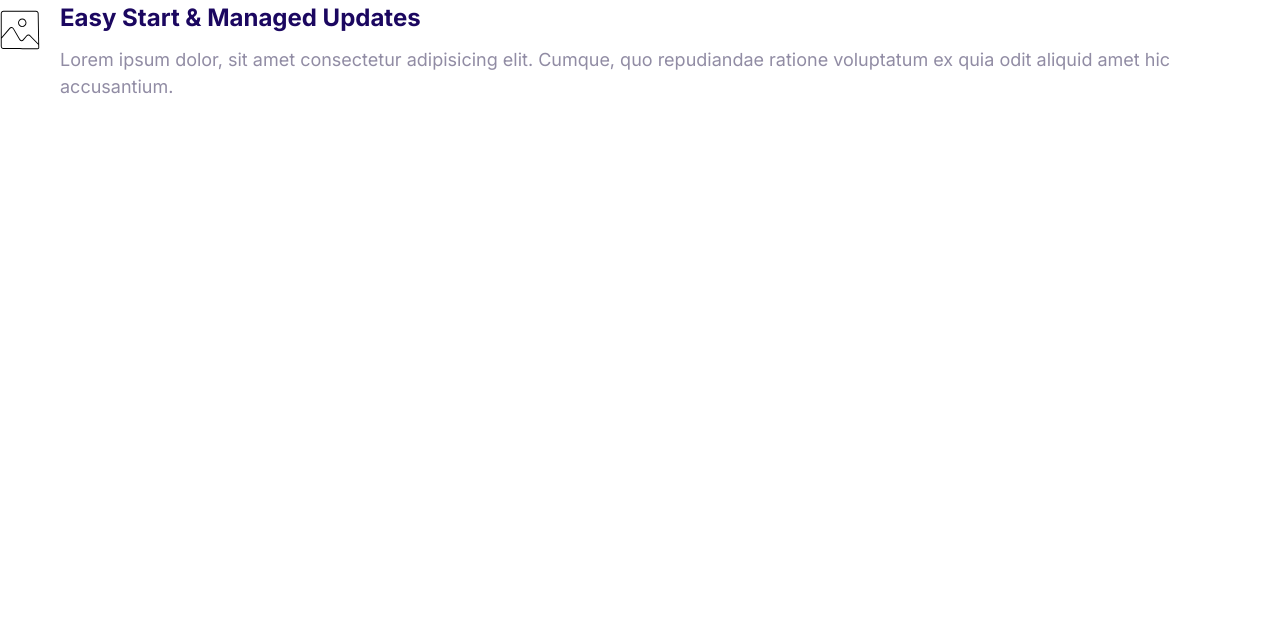
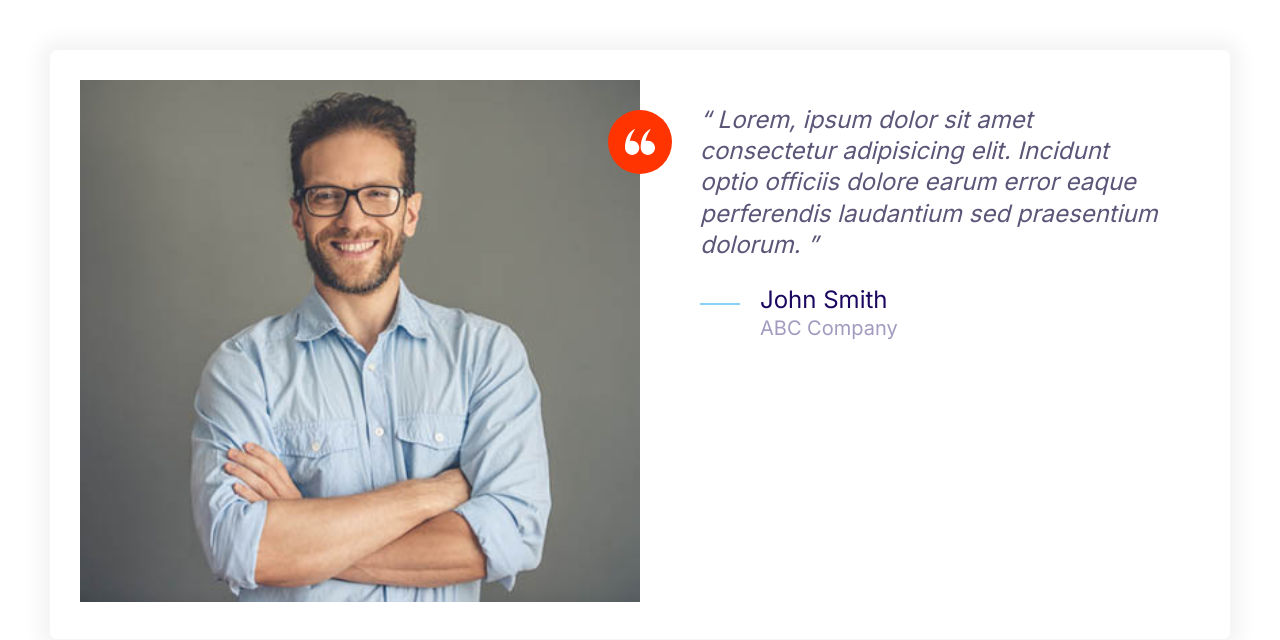
Before and after one commit to LaiGiaBao/first-website, a plain HTML site: page index.html in a window 1280 px wide. Drawn offline with Linux system fonts and the light colour scheme.

Commit message:
cards plan quotes component

```diff
--- a/css/styles.css
+++ b/css/styles.css
@@ -5,6 +5,7 @@
   --color-headings: #1b0760;
   --color-body: #918ca4;
   --color-border: #ccc;
+  --color-body-darker: #5c5577;
   --border-radius: 30px;
 }
 *,
@@ -146,6 +147,13 @@ a {
 .icon--primary {
   fill: var(--color-primary);
 }
+.icon--small {
+  width: 30px;
+  height: 30px;
+}
+.icon--white {
+  fill: #fff;
+}
 .icon-container {
   background: #f3f9fa;
   width: 64px;
@@ -154,6 +162,10 @@ a {
   display: inline-flex;
   justify-content: center;
   align-items: center;
+}
+
+.icon-container--accent {
+  background: var(--color-accent);
 }
 /* Buttons */
 .btn {
@@ -339,3 +351,88 @@ a {
 .media__image {
   margin-top: 1rem;
 }
+
+/* Quotes */
+.quote {
+  font-size: 3rem;
+  font-style: italic;
+  color: var(--color-body-darker);
+  line-height: 1.3;
+}
+.quote__text::before {
+  content: open-quote;
+}
+.quote__text::after {
+  content: close-quote;
+}
+.quote__author {
+  font-size: 3rem;
+  font-weight: 500;
+  font-style: normal;
+  margin-bottom: 0;
+}
+.quote__organization {
+  color: var(--color-headings);
+  opacity: 0.4;
+  font-size: 2rem;
+  font-style: normal;
+}
+.quote__line {
+  position: relative;
+  bottom: 10px;
+}
+
+@media screen and (min-width: 1024px) {
+  .quote {
+    font-size: 2rem;
+  }
+  .quote__author {
+    font-size: 2.4rem;
+  }
+  .quote__organizaion {
+    font-size: 1.6rem;
+  }
+}
+/* grids */
+.grid {
+  display: grid;
+}
+@media screen and (min-width: 768px) {
+  .grid--cols-2 {
+    grid-template-columns: repeat(2, 1fr);
+  }
+}
+
+@media screen and (min-width: 1024px) {
+  .grid--cols-3 {
+    grid-template-columns: repeat(3, 1fr);
+  }
+}
+
+/* Testimonials */
+.testimonial {
+  padding: 3rem;
+}
+.testimonial__image {
+  position: relative;
+}
+.testimonial__image > img {
+  width: 100%;
+}
+
+.testimonial__image > .icon-container {
+  position: absolute;
+  top: 3rem;
+  right: -32px;
+}
+
+@media screen and (min-width: 768px) {
+  .testimonial .quote,
+  .testimonial .quote__author {
+    font-size: 2.4rem;
+  }
+}
+
+.testimonial .quote {
+  margin-left: 6rem;
+}
--- a/index.html
+++ b/index.html
@@ -14,20 +14,37 @@
     <link rel="stylesheet" href="css/styles.css" />
     <title>Document</title>
   </head>
-  <body>
-    <div class="media">
-      <div class="media__image">
-        <svg class="icon">
-          <use xlink:href="images/sprite.svg#snap"></use>
-        </svg>
-      </div>
-      <div class="media__body">
-        <h3 class="media__title">Easy Start & Managed Updates</h3>
-        <p>
-          Lorem ipsum dolor, sit amet consectetur adipisicing elit. Cumque, quo
-          repudiandae ratione voluptatum ex quia odit aliquid amet hic
-          accusantium.
-        </p>
+  <body style="padding: 5rem">
+    <div class="card testimonial">
+      <div class="grid grid--cols-2">
+        <div class="testimonial__image">
+          <img src="images/testimonial.jpg" alt="A happy, smiling customer" />
+          <span class="icon-container icon-container--accent">
+            <svg class="icon icon--white icon--small">
+              <use xlink:href="images/sprite.svg#quotes"></use>
+            </svg>
+          </span>
+        </div>
+        <blockquote class="quote">
+          <p class="quote__text">
+            Lorem, ipsum dolor sit amet consectetur adipisicing elit. Incidunt
+            optio officiis dolore earum error eaque perferendis laudantium sed
+            praesentium dolorum.
+          </p>
+          <footer>
+            <div class="media">
+              <div class="media__image">
+                <svg class="icon icon--primary quote__line">
+                  <use xlink:href="images/sprite.svg#line"></use>
+                </svg>
+              </div>
+              <div class="media__body">
+                <h3 class="media__title quote__author">John Smith</h3>
+                <p class="quote__organization">ABC Company</p>
+              </div>
+            </div>
+          </footer>
+        </blockquote>
       </div>
     </div>
   </body>
```
Also changed, not shown: components/cards.html (added, +8 -0 lines), components/quotes.html (added, +20 -0 lines), components/plan.html (renamed from components/plan-component.html), images/testimonial.jpg (added).
